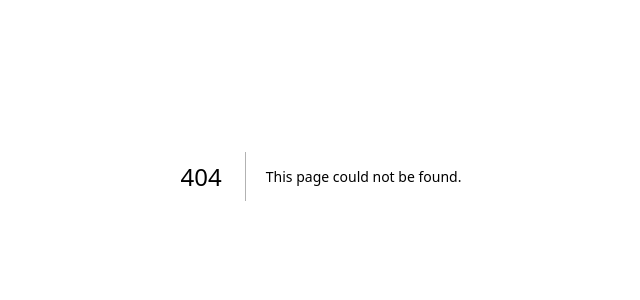
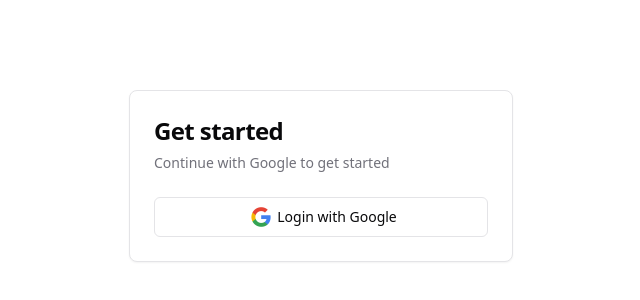
Before and after one commit to mohitPassan/finance-tracker-app, a Next.js app: page /login in a window 1280 px wide. Before the commit this address had no page. Shown: the part 224-524 px from the top of the page, without its empty margins (319-959 px from the left). Built offline with nearby package versions, Linux system fonts and the light colour scheme; no server answers.

Commit message:
Auth page basic ui. Sign out

```diff
--- a/src/app/auth/page.tsx
+++ /dev/null
@@ -1,14 +0,0 @@
-import { signIn } from "@root/auth";
-
-export default function SignIn() {
-    return (
-        <form
-            action={async () => {
-                "use server";
-                await signIn("google");
-            }}
-        >
-            <button type="submit">Signin with Google</button>
-        </form>
-    );
-}
--- a/src/app/home.tsx
+++ b/src/app/home.tsx
@@ -16,8 +16,6 @@
     DropdownMenu,
     DropdownMenuContent,
     DropdownMenuItem,
-    DropdownMenuLabel,
-    DropdownMenuSeparator,
     DropdownMenuTrigger,
 } from "@/components/ui/dropdown-menu";
 import { CategoriesVsExpenses } from "./categoriesVsExpenses";
@@ -26,6 +24,7 @@
 import { useQuery } from "@tanstack/react-query";
 import axios from "axios";
 import { useState } from "react";
+import { signOut } from "next-auth/react";
 
 export const HomePage = () => {
     const dashboardQuery = useQuery({
@@ -122,14 +121,14 @@
                                 </Button>
                             </DropdownMenuTrigger>
                             <DropdownMenuContent align="end">
-                                <DropdownMenuLabel>
+                                {/* <DropdownMenuLabel>
                                     My Account
                                 </DropdownMenuLabel>
                                 <DropdownMenuSeparator />
                                 <DropdownMenuItem>Settings</DropdownMenuItem>
                                 <DropdownMenuItem>Support</DropdownMenuItem>
-                                <DropdownMenuSeparator />
-                                <DropdownMenuItem>Logout</DropdownMenuItem>
+                                <DropdownMenuSeparator /> */}
+                                <DropdownMenuItem onClick={() => signOut()}>Logout</DropdownMenuItem>
                             </DropdownMenuContent>
                         </DropdownMenu>
                     </div>
--- /dev/null
+++ b/src/app/login/page.tsx
@@ -0,0 +1,17 @@
+import { LoginForm } from "@/components/login-form";
+import { auth } from "@root/auth";
+import { redirect } from "next/navigation";
+
+export default async function Page() {
+    const session = await auth();
+
+    if (session?.user) {
+      redirect('/')
+    }
+
+    return (
+        <div className="flex h-screen w-full items-center justify-center px-4">
+            <LoginForm />
+        </div>
+    );
+}
--- a/src/app/page.tsx
+++ b/src/app/page.tsx
@@ -5,8 +5,16 @@
     QueryClient,
 } from "@tanstack/react-query";
 import { HomePage } from "./home";
+import { auth } from "@root/auth";
+import { redirect } from "next/navigation";
 
 export default async function Home() {
+    const session = await auth();
+
+    if (!session?.user) {
+        redirect("/login");
+    }
+
     const queryClient = new QueryClient();
 
     await queryClient.prefetchQuery({
--- /dev/null
+++ b/src/components/login-form.tsx
@@ -0,0 +1,42 @@
+import { Button } from "@/components/ui/button";
+import {
+    Card,
+    CardContent,
+    CardDescription,
+    CardHeader,
+    CardTitle,
+} from "@/components/ui/card";
+import { signIn } from "@root/auth";
+import Image from "next/image";
+import GoogleIcon from '../app/google-icon.webp';
+
+export function LoginForm() {
+    return (
+        <Card className="mx-auto w-11/12 max-w-sm">
+            <CardHeader>
+                <CardTitle className="text-2xl">Get started</CardTitle>
+                <CardDescription>
+                    Continue with Google to get started
+                </CardDescription>
+            </CardHeader>
+            <CardContent>
+                <form
+                    action={async () => {
+                        "use server";
+                        await signIn("google");
+                    }}
+                >
+                    <div className="grid gap-4">
+                        <Button
+                            variant="outline"
+                            className="w-full"
+                            type="submit"
+                        >
+                            <Image src={GoogleIcon} alt="google-icon" className="w-8 h-8"/> Login with Google
+                        </Button>
+                    </div>
+                </form>
+            </CardContent>
+        </Card>
+    );
+}
```
Also changed, not shown: src/app/google-icon.webp (added).
